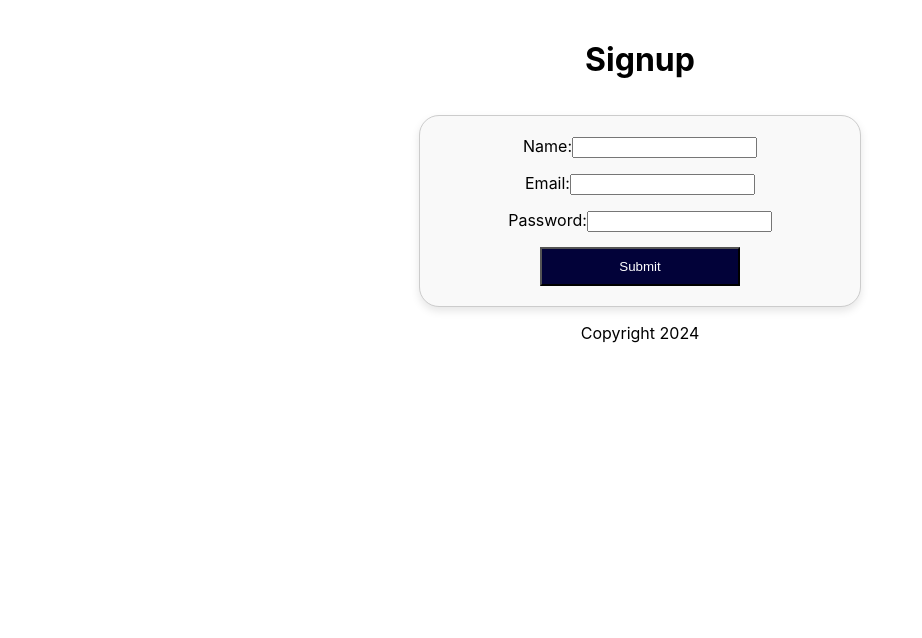
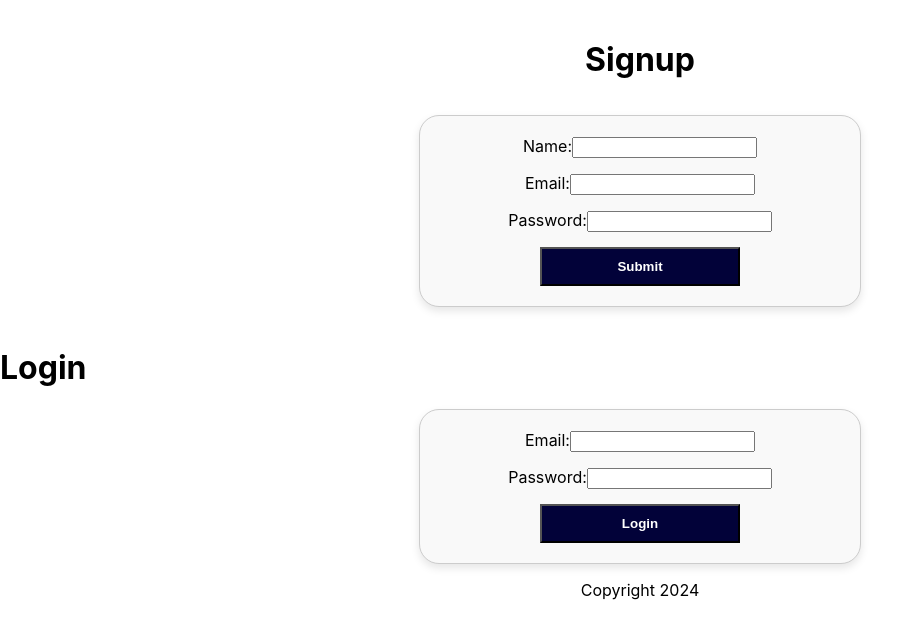
Before and after one commit to TomG87/application_frontend, a React (Create React App) app: page / in a window 1280 px wide. Shown: the top 638 px of the page, without its empty margins (0-922 px from the left). Built offline with nearby package versions, Linux system fonts and the light colour scheme.

Commit message:
add new login file and start initial testing of routes

```diff
--- a/src/App.css
+++ b/src/App.css
@@ -33,4 +33,5 @@ text-align: center;
   margin: 0 auto;
   background-color: rgb(2, 2, 57);
   color: white;
+  font-weight: bold;
 }
--- a/src/App.js
+++ b/src/App.js
@@ -1,10 +1,12 @@
 import { Footer } from "./Footer";
 import { Signup } from "./Signup";
+import { Login } from "./Login";
 
 function App() {
   return (
     <div>
       <Signup />
+      <Login />
       <Footer />
     </div>
   );
--- /dev/null
+++ b/src/Login.jsx
@@ -0,0 +1,69 @@
+import axios from "axios";
+import "./App.css";
+import { useState } from "react";
+
+export function Login() {
+  const [errors, setErrors] = useState([]);
+  const [successMessage, setSuccessMessage] = useState("");
+  const [unsuccessful, setUnsuccessful] = useState("");
+
+  const handleSubmit = (event) => {
+    event.preventDefault();
+    setErrors([]);
+    setSuccessMessage("");
+    setUnsuccessful("");
+
+    const params = {
+      email: event.target.email.value,
+      password: event.target.password.value,
+    };
+
+    axios
+      .post("http://localhost:3000/api/users/login", params)
+      .then((response) => {
+        console.log(response.data);
+        event.target.reset();
+        setSuccessMessage("You have successfully logged in!");
+
+        // Store token or session details if using token-based authentication
+        localStorage.setItem("token", response.data.token);
+      })
+      .catch((error) => {
+        console.log(error.response?.data?.errors || error.message);
+        setErrors(error.response?.data?.errors || []);
+        setUnsuccessful(
+          "The credentials you entered do not match our records."
+        );
+      });
+  };
+
+  return (
+    <div id="login">
+      <br />
+      <h1 className="login-title">Login</h1>
+
+      {successMessage && <p className="success-message">{successMessage}</p>}
+      {unsuccessful && <p className="unsuccessful-message">{unsuccessful}</p>}
+
+      <ul>
+        {errors.map((error, index) => (
+          <li key={index} className="error-message">
+            {error}
+          </li>
+        ))}
+      </ul>
+
+      <form className="form" onSubmit={handleSubmit}>
+        <div>
+          <label htmlFor="email">Email:</label>
+          <input name="email" type="email" />
+        </div>
+        <div>
+          <label htmlFor="password">Password:</label>
+          <input name="password" type="password" />
+        </div>
+        <button className="submit">Login</button>
+      </form>
+    </div>
+  );
+}
```
